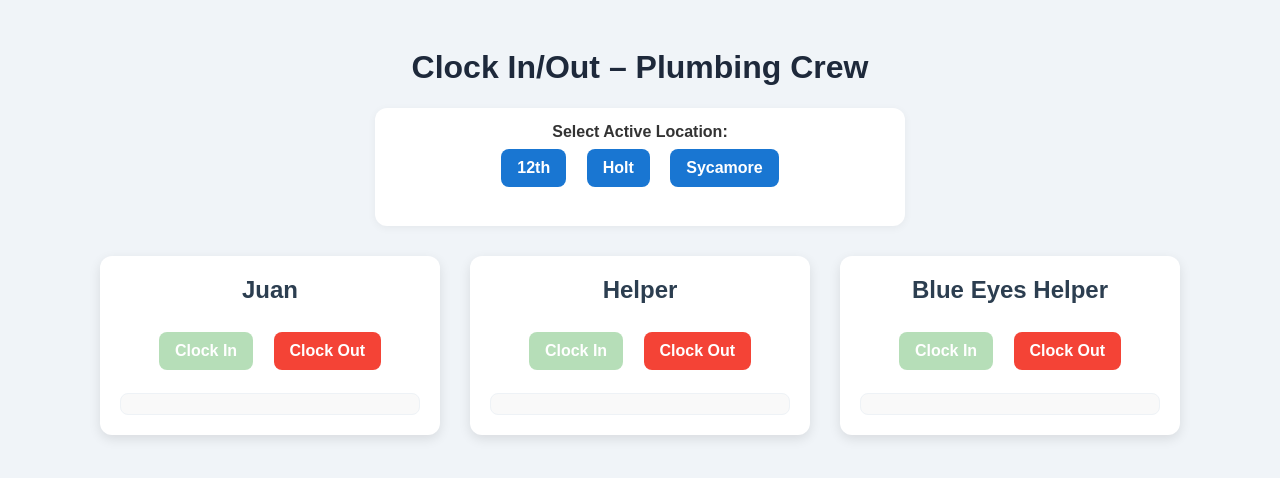
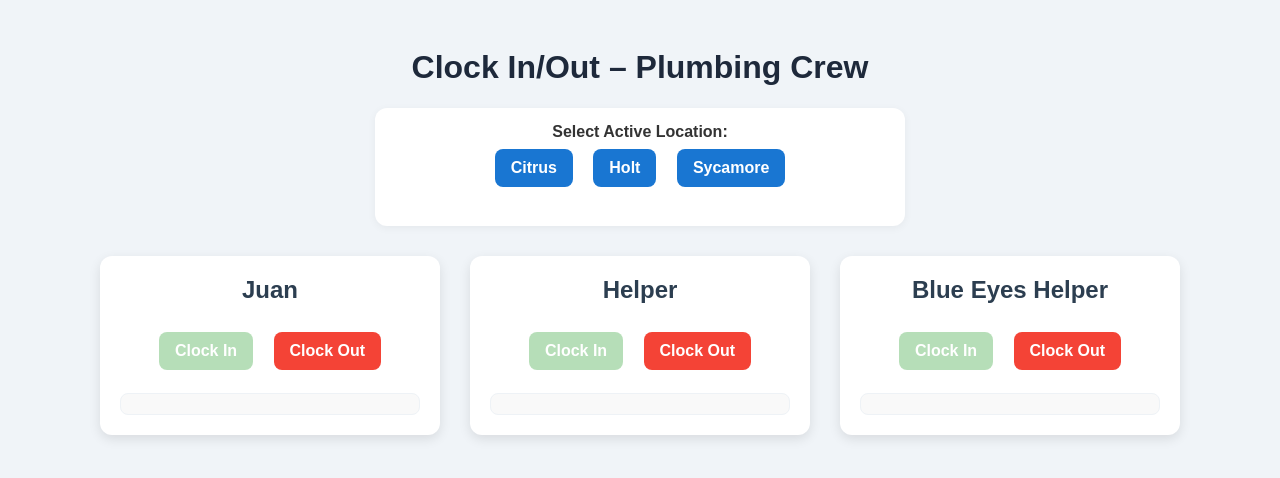
Before and after one commit to shaumangmailcom/juan_clock, a plain HTML site: page index.html in a window 1280 px wide. Drawn offline with Linux system fonts and the light colour scheme.

Commit message:
Change location button from '12th' to 'Citrus'

```diff
--- a/index.html
+++ b/index.html
@@ -103,7 +103,7 @@
 
 <div class="location-container">
   <strong>Select Active Location:</strong><br style="margin-bottom: 8px;">
-  <button class="location-btn" onclick="handleLocationSelect(this, '12th')">12th</button>
+  <button class="location-btn" onclick="handleLocationSelect(this, 'Citrus')">Citrus</button>
   <button class="location-btn" onclick="handleLocationSelect(this, 'Holt')">Holt</button>
   <button class="location-btn" onclick="handleLocationSelect(this, 'Sycamore')">Sycamore</button>
   <p id="location-display" style="margin-top: 10px; font-weight: bold; color: #1976d2;"></p>
```
